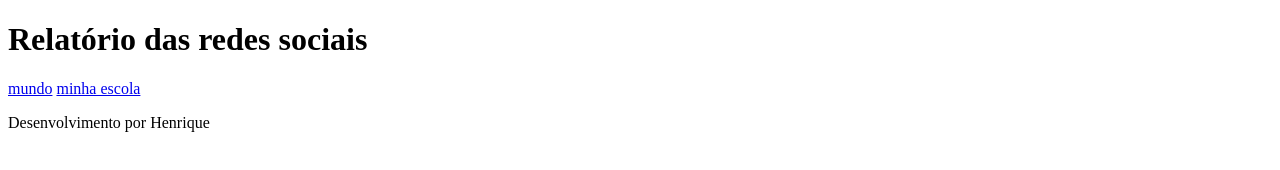
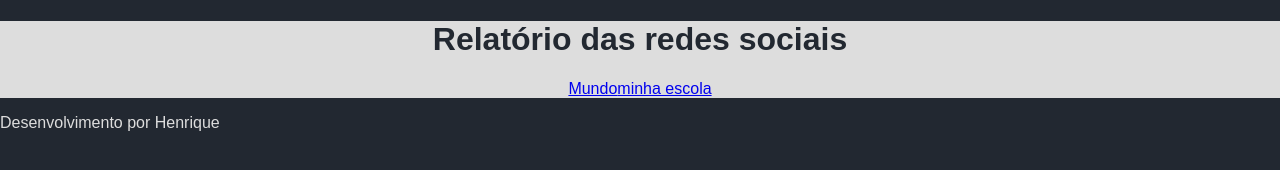
Before and after one commit to Henrique30042007/atividade-3F, a plain HTML site: page index.html in a window 1280 px wide. Drawn offline with Linux system fonts and the light colour scheme.

Commit message:
Update index.html
hhh

```diff
--- a/index.html
+++ b/index.html
@@ -4,14 +4,14 @@
     <meta charset="UTF-8">
     <meta name="viewport" content="width=device-width, initial-scale=1.0">
     <title>Document</title>
-    <link rel=”stylesheet” href=”style.css”>
+    <link rel="stylesheet" href="style.css">
 </head>
 <body>
 
     <header>
         <h1>Relatório das redes sociais</h1>
         <nav>
-            <a href="index.html">mundo</a>
+            <a href="index.html">Mundo</a>
             <a href="#">minha escola</a>
         </nav>
     </header>
```
